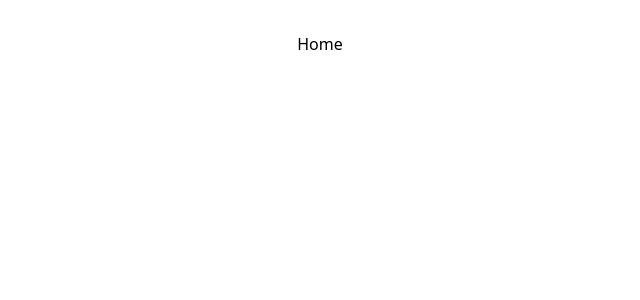
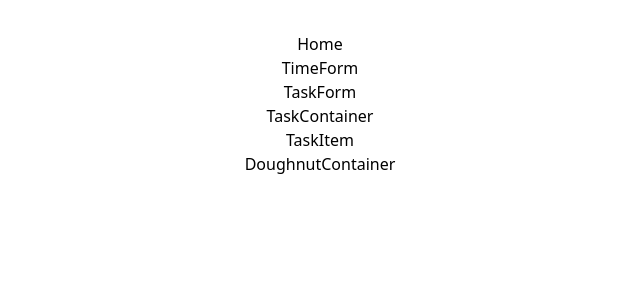
Before and after one commit to CSC-89/saltHackDay-TimeFrames-frontend, a React (Vite) app: page /home in a window 1280 px wide. Shown: the top 300 px of the page, without its empty margins (320-960 px from the left). Built offline with nearby package versions, Linux system fonts and the light colour scheme.

Commit message:
add: components to IRE

```diff
--- /dev/null
+++ b/src/components/DoughnutContainer/DoughnutContainer.tsx
@@ -0,0 +1,9 @@
+import React from 'react'
+
+const DoughnutContainer = () => {
+  return (
+    <div>DoughnutContainer</div>
+  )
+}
+
+export default DoughnutContainer
--- a/src/components/Home/Home.tsx
+++ b/src/components/Home/Home.tsx
@@ -1,8 +1,18 @@
 import React from 'react'
+import TimeForm from '../TimeForm/TimeForm'
+import TaskForm from '../TaskForm/TaskForm'
+import TaskContainer from '../TaskContainer/TaskContainer'
+import DoughnutContainer from '../DoughnutContainer/DoughnutContainer'
 
 const Home = () => {
   return (
-    <div>Home</div>
+    <div>Home
+      <TimeForm />
+      <TaskForm />
+      <TaskContainer />
+      <DoughnutContainer />
+    </div>
+
   )
 }
 
--- a/src/components/TaskContainer/TaskContainer.tsx
+++ b/src/components/TaskContainer/TaskContainer.tsx
@@ -1,8 +1,11 @@
 import React from 'react'
+import TaskItem from '../TaskItem/TaskItem'
 
 const TaskContainer = () => {
   return (
-    <div>TaskContainer</div>
+    <div>TaskContainer
+        <TaskItem />
+    </div>
   )
 }
 
```
Also changed, not shown: src/components/Doughnut/Doughnut.tsx (deleted, +0 -9 lines).
